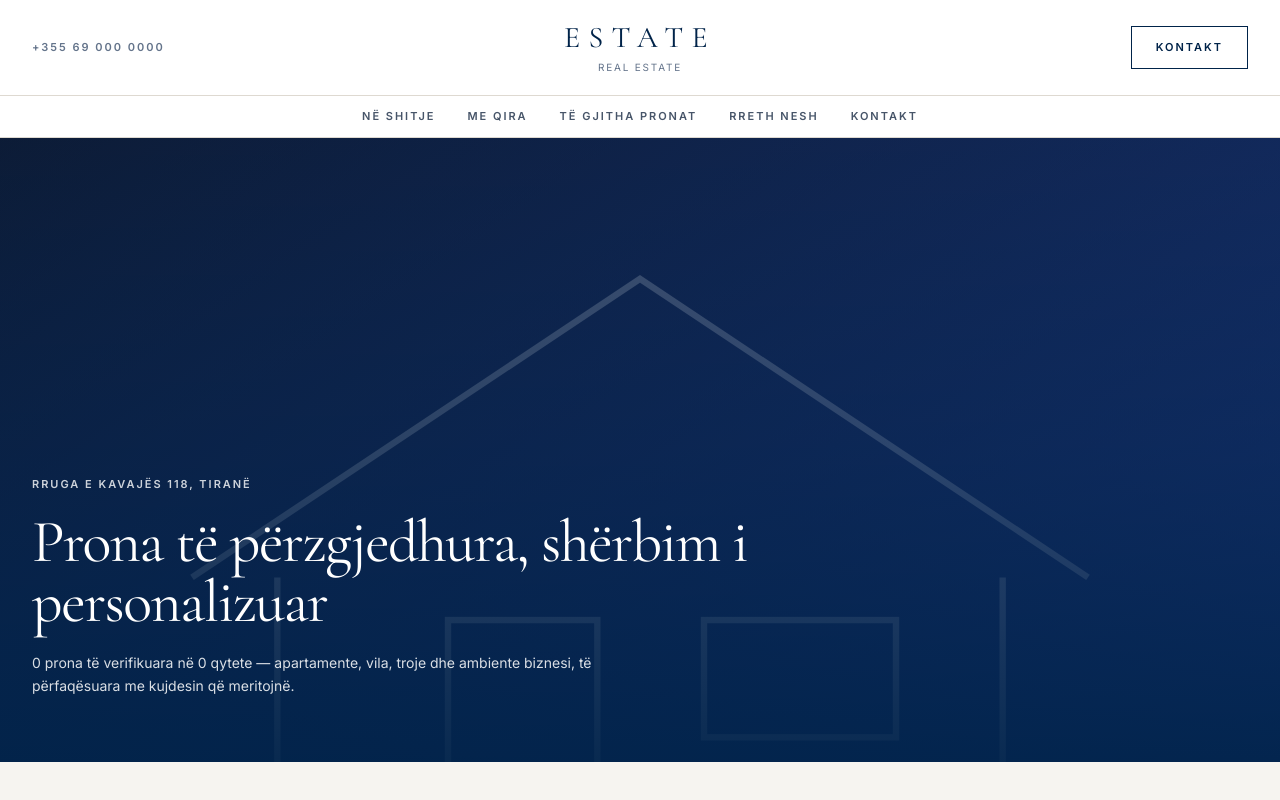
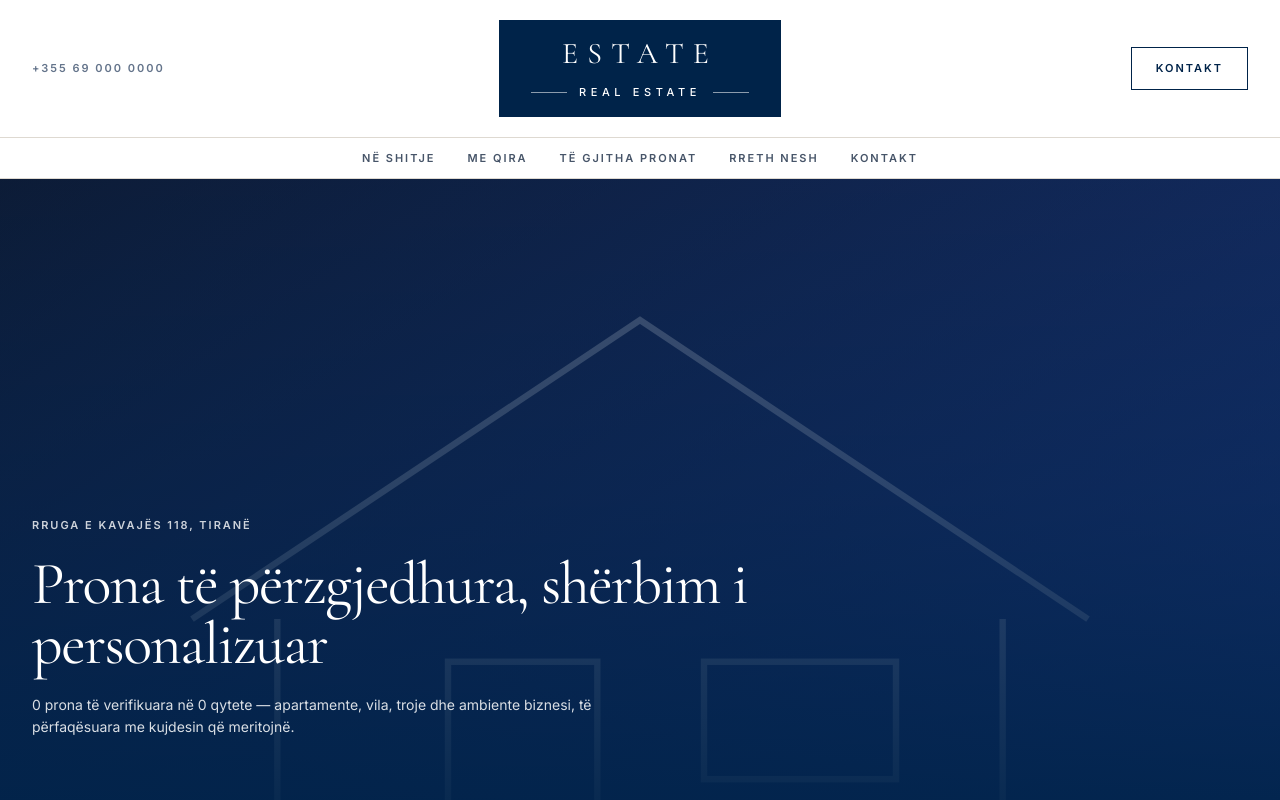
Before and after one commit to gjergjialeksander162-design/imobiliare-web-, a Next.js app: page / in a window 1280 px wide. Shown: the top 800 px of the page. Built offline with nearby package versions, Linux system fonts and the light colour scheme; no server answers; the database is empty.

Commit message:
feat: wordmark bllok navy me vija (5A)
Co-Authored-By: cocolimario3 <gjergjialeksander162@gmail.com>

```diff
--- a/src/components/site-footer.tsx
+++ b/src/components/site-footer.tsx
@@ -1,5 +1,6 @@
 import Link from "next/link";
 
+import { Wordmark } from "@/components/wordmark";
 import { site } from "@/lib/site";
 import { KINDS, KIND_LABELS } from "@/lib/types";
 
@@ -8,7 +9,7 @@ export function SiteFooter() {
     <footer className="border-t border-line bg-brand text-white">
       <div className="container-page grid gap-10 py-16 sm:grid-cols-2 lg:grid-cols-4">
         <div>
-          <p className="font-serif text-2xl uppercase tracking-[0.22em]">{site.name}</p>
+          <Wordmark block={false} />
           <p className="mt-4 text-sm leading-relaxed text-white/70">
             {site.description}
           </p>
--- a/src/components/site-header.tsx
+++ b/src/components/site-header.tsx
@@ -1,5 +1,6 @@
 import Link from "next/link";
 
+import { Wordmark } from "@/components/wordmark";
 import { site } from "@/lib/site";
 
 const links = [
@@ -21,13 +22,8 @@ export function SiteHeader() {
           {site.phone}
         </a>
 
-        <Link href="/" className="mx-auto text-center">
-          <span className="block font-serif text-2xl uppercase tracking-[0.28em] text-brand sm:text-3xl">
-            {site.name}
-          </span>
-          <span className="mt-1 block text-[10px] uppercase tracking-widest text-slate-500">
-            Real Estate
-          </span>
+        <Link href="/" className="mx-auto">
+          <Wordmark />
         </Link>
 
         <div className="hidden w-40 justify-end lg:flex">
--- /dev/null
+++ b/src/components/wordmark.tsx
@@ -0,0 +1,35 @@
+import { site } from "@/lib/site";
+
+type WordmarkProps = {
+  size?: "sm" | "lg";
+  block?: boolean;
+};
+
+export function Wordmark({ size = "sm", block = true }: WordmarkProps) {
+  const isLarge = size === "lg";
+
+  return (
+    <span
+      className={`inline-block text-center ${
+        block ? "bg-brand text-white" : "text-white"
+      } ${block ? (isLarge ? "px-10 py-6" : "px-6 py-3 sm:px-8 sm:py-4") : ""}`}
+    >
+      <span
+        className={`block font-serif uppercase leading-none tracking-[0.3em] ${
+          isLarge ? "text-4xl sm:text-5xl" : "text-2xl sm:text-3xl"
+        }`}
+      >
+        {site.name}
+      </span>
+      <span
+        className={`mt-3 flex items-center justify-center gap-3 font-medium uppercase tracking-[0.42em] ${
+          isLarge ? "text-xs" : "text-[10px] sm:text-[11px]"
+        }`}
+      >
+        <span className="h-px w-6 bg-white/55 sm:w-9" aria-hidden />
+        Real Estate
+        <span className="h-px w-6 bg-white/55 sm:w-9" aria-hidden />
+      </span>
+    </span>
+  );
+}
```
